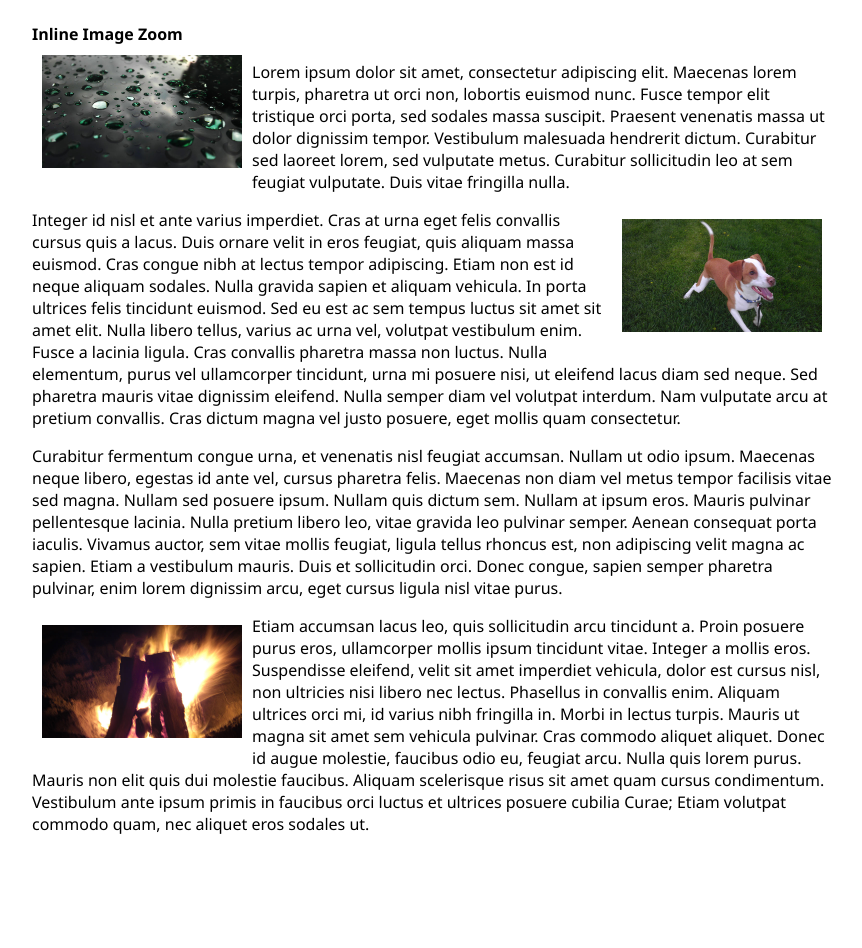
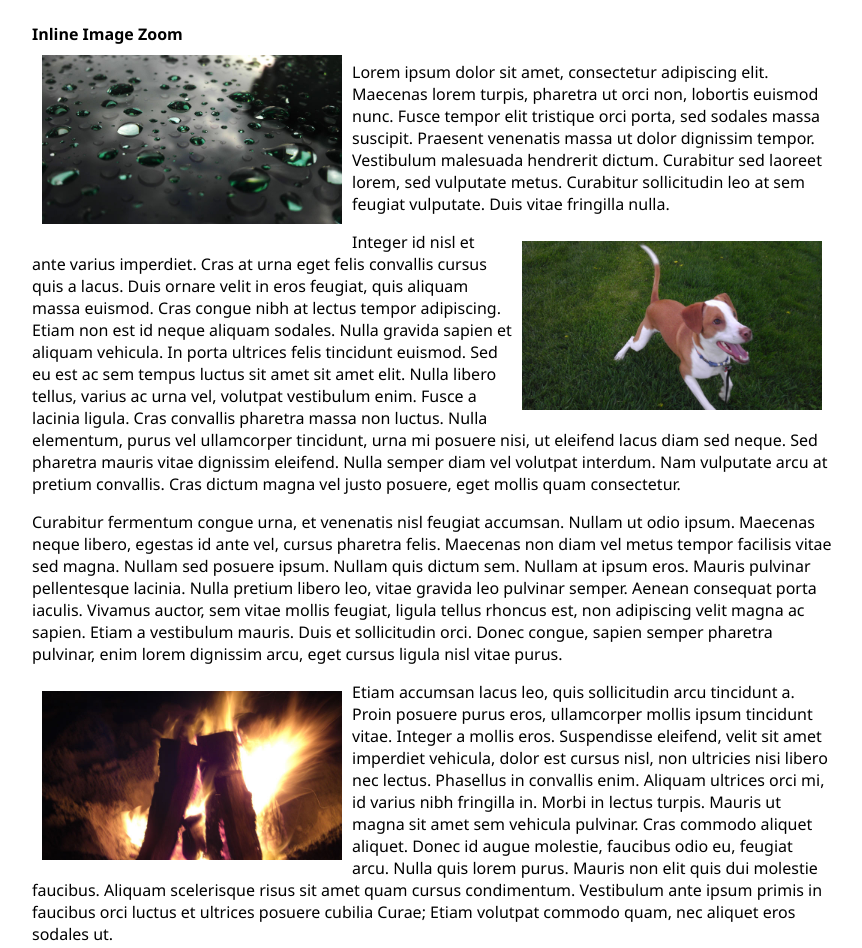
Before and after one commit to kthornbloom/Smoothzoom, a plain HTML site: page index.html in a window 1280 px wide. Shown: the whole page, without its empty margins (208-1070 px from the left). Before the commit the page ends 899 px from the top, so only its background shows below. Drawn offline with nearby package versions, Linux system fonts and the light colour scheme.

Commit message:
Edit images

```diff
--- a/index.html
+++ b/index.html
@@ -63,24 +63,16 @@
 		.float-left {
 		    display:block;
 		    float:left;
-		    max-width:200px;
+		    max-width:300px;
 		    margin:10px;
-		}
-		.float-left img {
-		    max-width:100%;
-		    height:auto;
 		    cursor:-webkit-zoom-in;
 		    cursor:-moz-zoom-in;
 		}
 		.float-right {
 		    display:block;
 		    float:right;
-		    max-width:200px;
+		    max-width:300px;
 		    margin:10px;
-		}
-		.float-right img {
-		    max-width:100%;
-		    height:auto;
 		    cursor:-webkit-zoom-in;
 		    cursor:-moz-zoom-in;
 		}
@@ -92,6 +84,13 @@
 			color:#fff;
 			z-index: 9999;
 		}
+		@media screen and (max-width: 400px) {
+			.float-left, .float-right {
+				max-width: 100%;
+				height: auto;
+				margin:10px 0;
+			}
+		}
 	</style>
 
 </head>
@@ -100,19 +99,16 @@
 <div class="page">
 <div class="debug"></div>
 <b>Inline Image Zoom</b><br>
-<a href="#" class="float-left">
-	<img src="images/1.jpg" rel="zoom">
-</a><p>Lorem ipsum dolor sit amet, consectetur adipiscing elit. Maecenas lorem turpis, pharetra ut orci non, lobortis euismod nunc. Fusce tempor elit tristique orci porta, sed sodales massa suscipit. Praesent venenatis massa ut dolor dignissim tempor. Vestibulum malesuada hendrerit dictum. Curabitur sed laoreet lorem, sed vulputate metus. Curabitur sollicitudin leo at sem feugiat vulputate. Duis vitae fringilla nulla.</p>
+<img src="images/1.jpg" rel="zoom" class="float-left">
+<p>Lorem ipsum dolor sit amet, consectetur adipiscing elit. Maecenas lorem turpis, pharetra ut orci non, lobortis euismod nunc. Fusce tempor elit tristique orci porta, sed sodales massa suscipit. Praesent venenatis massa ut dolor dignissim tempor. Vestibulum malesuada hendrerit dictum. Curabitur sed laoreet lorem, sed vulputate metus. Curabitur sollicitudin leo at sem feugiat vulputate. Duis vitae fringilla nulla.</p>
 
-<a href="#" class="float-right">
-	<img src="images/2.jpg" rel="zoom">
-</a><p>Integer id nisl et ante varius imperdiet. Cras at urna eget felis convallis cursus quis a lacus. Duis ornare velit in eros feugiat, quis aliquam massa euismod. Cras congue nibh at lectus tempor adipiscing. Etiam non est id neque aliquam sodales. Nulla gravida sapien et aliquam vehicula. In porta ultrices felis tincidunt euismod. Sed eu est ac sem tempus luctus sit amet sit amet elit. Nulla libero tellus, varius ac urna vel, volutpat vestibulum enim. Fusce a lacinia ligula. Cras convallis pharetra massa non luctus. Nulla elementum, purus vel ullamcorper tincidunt, urna mi posuere nisi, ut eleifend lacus diam sed neque. Sed pharetra mauris vitae dignissim eleifend. Nulla semper diam vel volutpat interdum. Nam vulputate arcu at pretium convallis. Cras dictum magna vel justo posuere, eget mollis quam consectetur.</p>
+<img src="images/2.jpg" rel="zoom" class="float-right">
+<p>Integer id nisl et ante varius imperdiet. Cras at urna eget felis convallis cursus quis a lacus. Duis ornare velit in eros feugiat, quis aliquam massa euismod. Cras congue nibh at lectus tempor adipiscing. Etiam non est id neque aliquam sodales. Nulla gravida sapien et aliquam vehicula. In porta ultrices felis tincidunt euismod. Sed eu est ac sem tempus luctus sit amet sit amet elit. Nulla libero tellus, varius ac urna vel, volutpat vestibulum enim. Fusce a lacinia ligula. Cras convallis pharetra massa non luctus. Nulla elementum, purus vel ullamcorper tincidunt, urna mi posuere nisi, ut eleifend lacus diam sed neque. Sed pharetra mauris vitae dignissim eleifend. Nulla semper diam vel volutpat interdum. Nam vulputate arcu at pretium convallis. Cras dictum magna vel justo posuere, eget mollis quam consectetur.</p>
 
 <p>Curabitur fermentum congue urna, et venenatis nisl feugiat accumsan. Nullam ut odio ipsum. Maecenas neque libero, egestas id ante vel, cursus pharetra felis. Maecenas non diam vel metus tempor facilisis vitae sed magna. Nullam sed posuere ipsum. Nullam quis dictum sem. Nullam at ipsum eros. Mauris pulvinar pellentesque lacinia. Nulla pretium libero leo, vitae gravida leo pulvinar semper. Aenean consequat porta iaculis. Vivamus auctor, sem vitae mollis feugiat, ligula tellus rhoncus est, non adipiscing velit magna ac sapien. Etiam a vestibulum mauris. Duis et sollicitudin orci. Donec congue, sapien semper pharetra pulvinar, enim lorem dignissim arcu, eget cursus ligula nisl vitae purus.</p>
 
-<a href="#" class="float-left">
-	<img src="images/3.jpg" rel="zoom">
-</a><p>Etiam accumsan lacus leo, quis sollicitudin arcu tincidunt a. Proin posuere purus eros, ullamcorper mollis ipsum tincidunt vitae. Integer a mollis eros. Suspendisse eleifend, velit sit amet imperdiet vehicula, dolor est cursus nisl, non ultricies nisi libero nec lectus. Phasellus in convallis enim. Aliquam ultrices orci mi, id varius nibh fringilla in. Morbi in lectus turpis. Mauris ut magna sit amet sem vehicula pulvinar. Cras commodo aliquet aliquet. Donec id augue molestie, faucibus odio eu, feugiat arcu. Nulla quis lorem purus. Mauris non elit quis dui molestie faucibus. Aliquam scelerisque risus sit amet quam cursus condimentum. Vestibulum ante ipsum primis in faucibus orci luctus et ultrices posuere cubilia Curae; Etiam volutpat commodo quam, nec aliquet eros sodales ut.</p>
+<img src="images/3.jpg" rel="zoom" class="float-left">
+<p>Etiam accumsan lacus leo, quis sollicitudin arcu tincidunt a. Proin posuere purus eros, ullamcorper mollis ipsum tincidunt vitae. Integer a mollis eros. Suspendisse eleifend, velit sit amet imperdiet vehicula, dolor est cursus nisl, non ultricies nisi libero nec lectus. Phasellus in convallis enim. Aliquam ultrices orci mi, id varius nibh fringilla in. Morbi in lectus turpis. Mauris ut magna sit amet sem vehicula pulvinar. Cras commodo aliquet aliquet. Donec id augue molestie, faucibus odio eu, feugiat arcu. Nulla quis lorem purus. Mauris non elit quis dui molestie faucibus. Aliquam scelerisque risus sit amet quam cursus condimentum. Vestibulum ante ipsum primis in faucibus orci luctus et ultrices posuere cubilia Curae; Etiam volutpat commodo quam, nec aliquet eros sodales ut.</p>
 
 
 
```
